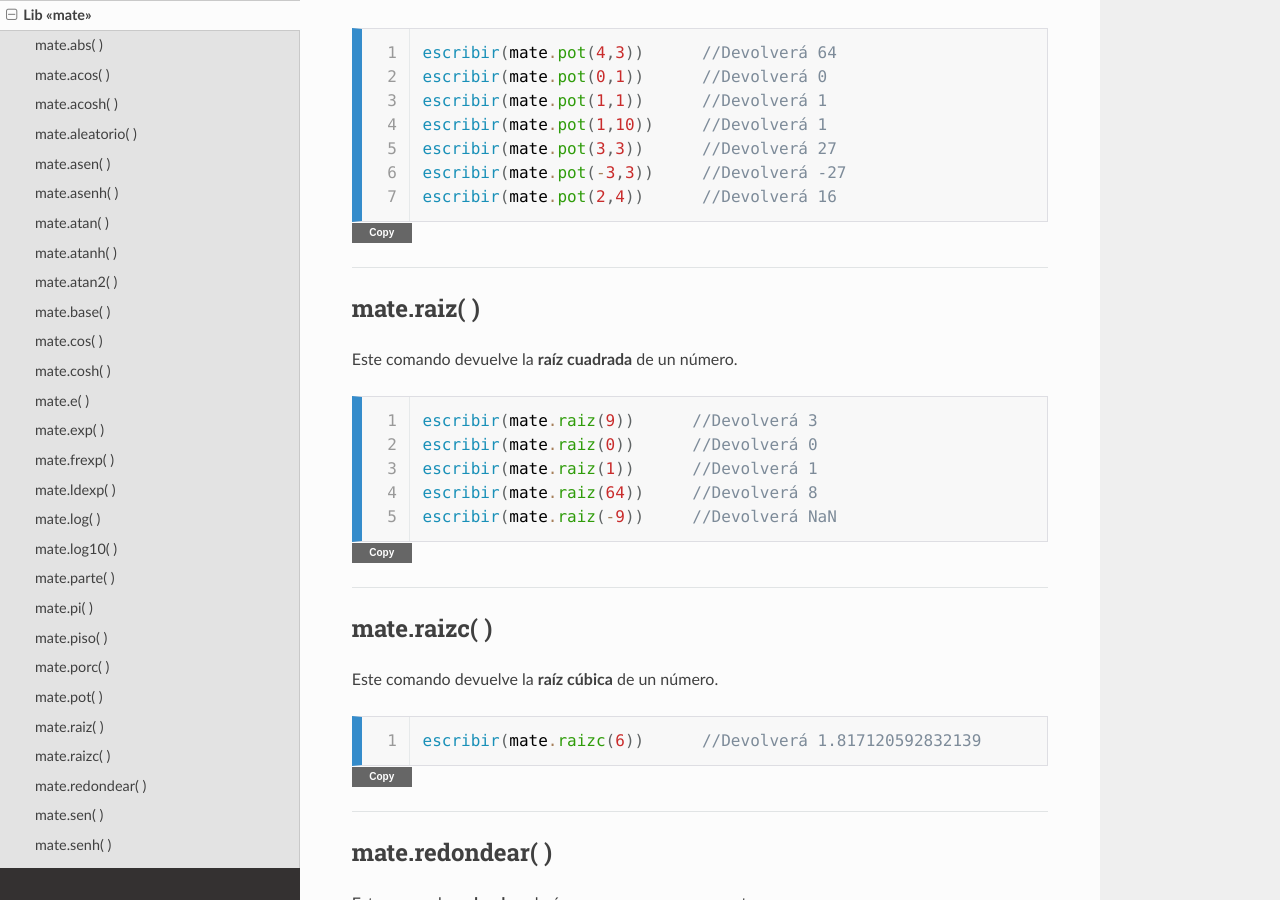
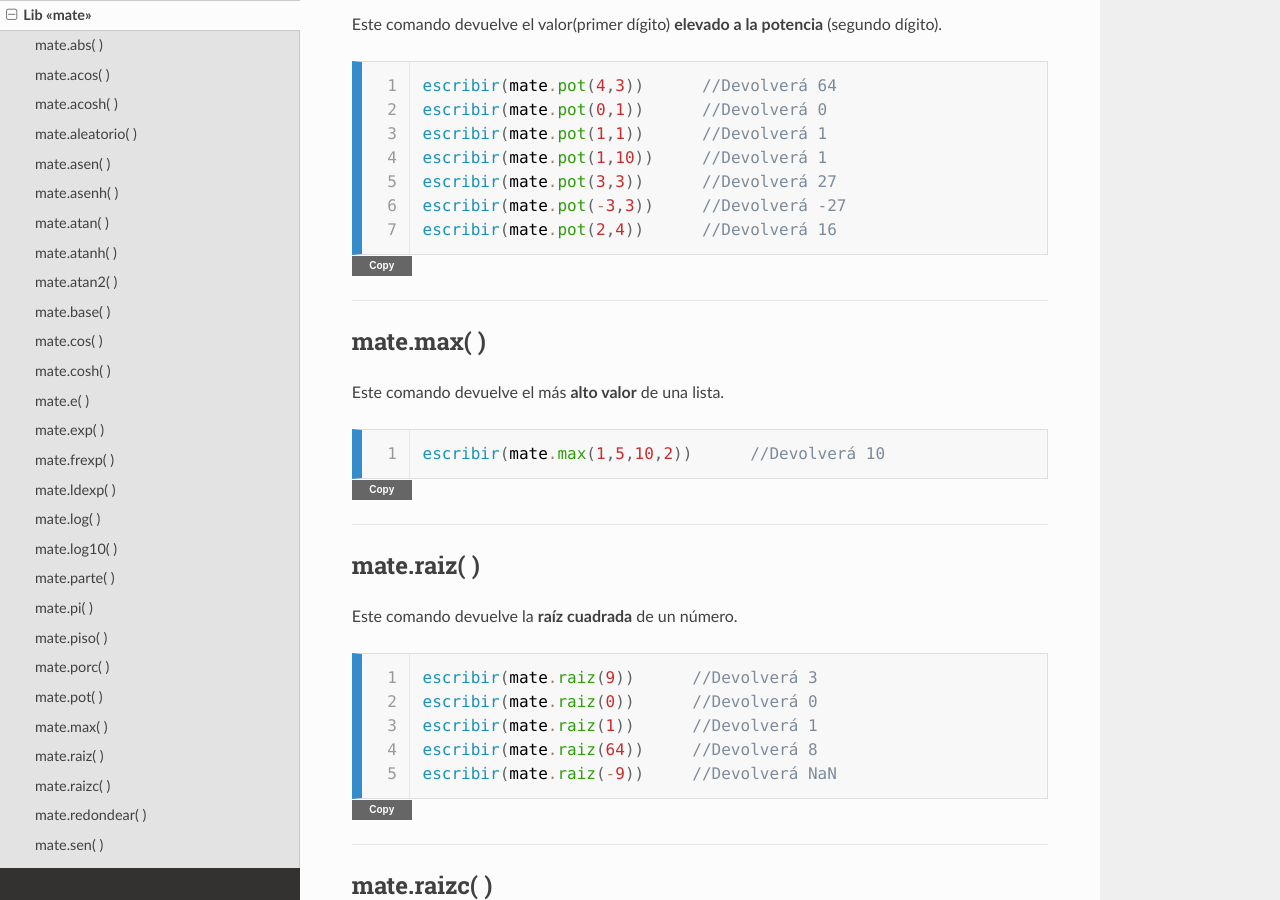
Before and after one commit to LatinoDocs/Manual-Latino, a Sphinx documentation site: the page built from docs/librerias/Matematica.rst, in a window 1280 px wide and 900 px high, scrolled down 9436 px. Built offline with Sphinx 7.4.7 and the Read the Docs theme 2.0.0, drawn with Linux system fonts in a browser that asks for light colours; comment, search, counter and statistics services are not loaded; some of the changed text lies outside the part shown.

Commit message:
Se ha agregado el comando **mate.max()**

```diff
--- a/docs/Novedades.rst
+++ b/docs/Novedades.rst
@@ -41,6 +41,7 @@ Novedades
   * Se ha añadido el comando **mate.asenh()**
   * Se ha añadido el comando **mate.atanh()**
   * Se ha añadido el comando **mate.pi()**
+  * Se ha añadido el comando **mate.max()**
   * Se ha añadido el comando **mate.raizc()**
   * Se ha añadido el comando **mate.tau()**
   * Se ha añadido el comando **mate.e()**
--- a/docs/librerias/Matematica.rst
+++ b/docs/librerias/Matematica.rst
@@ -63,6 +63,8 @@ La librería **mate** contiene las funciones de **matemáticas** en Latino.
 | porcentaje\( \)|            |                                                                               |
 +----------------+------------+-------------------------------------------------------------------------------+
 | pot\( \)       | 2          | Devuelve el valor de un número elevado a la potencia                          |
++----------------+------------+-------------------------------------------------------------------------------+
+| max\( \)       | 1,2,3...   | Devuelve el más alto valor de una lista                                       |
 +----------------+------------+-------------------------------------------------------------------------------+
 | raiz\( \)      | 1          | Devuelve la raíz cuadrada                                                     |
 +----------------+------------+-------------------------------------------------------------------------------+
@@ -449,6 +451,16 @@ Este comando devuelve el valor(primer dígito) **elevado a la potencia** (segund
 
 ----
 
+mate.max\( \)
+---------------
+Este comando devuelve el más **alto valor** de una lista.
+
+.. raw:: html
+
+   <pre><code class="language-latino line-numbers">escribir(mate.max(1,5,10,2))      //Devolverá 10</code></pre>
+
+----
+
 mate.raiz\( \)
 ---------------
 Este comando devuelve la **raíz cuadrada** de un número.
```
Also changed, not shown: other parts of docs/Novedades.rst (+1 -1 lines).
